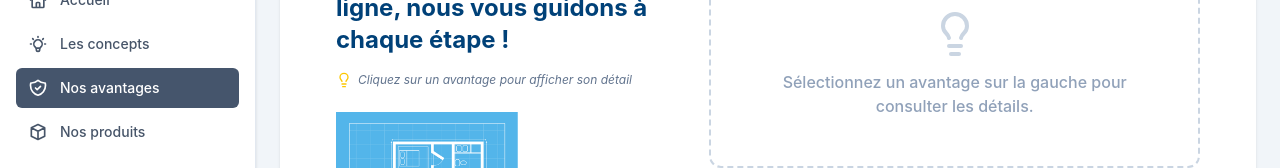
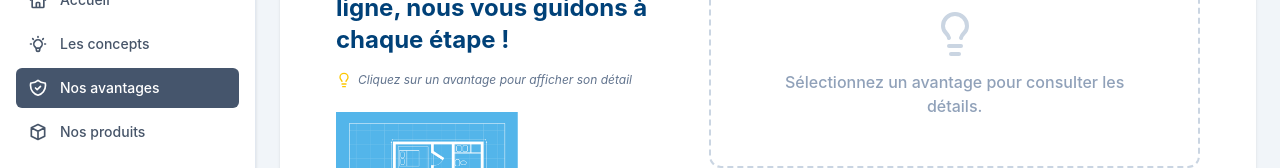
Before and after one commit to tsifcarnage/Start-Alarm, a Vue app: page /avantages in a window 1280 px wide. Shown: the part 184-352 px from the top of the page. Built offline with nearby package versions, Linux system fonts and the light colour scheme; a web font is replaced by a local one.

Commit message:
Update AvantagesView.vue

```diff
--- a/src/views/AvantagesView.vue
+++ b/src/views/AvantagesView.vue
@@ -94,7 +94,7 @@
         >
           <Lightbulb :size="48" class="text-slate-300 dark:text-slate-600" />
           <p class="text-base font-medium">
-            Sélectionnez un avantage sur la gauche pour consulter les détails.
+            Sélectionnez un avantage pour consulter les détails.
           </p>
         </div>
       </div>
```
